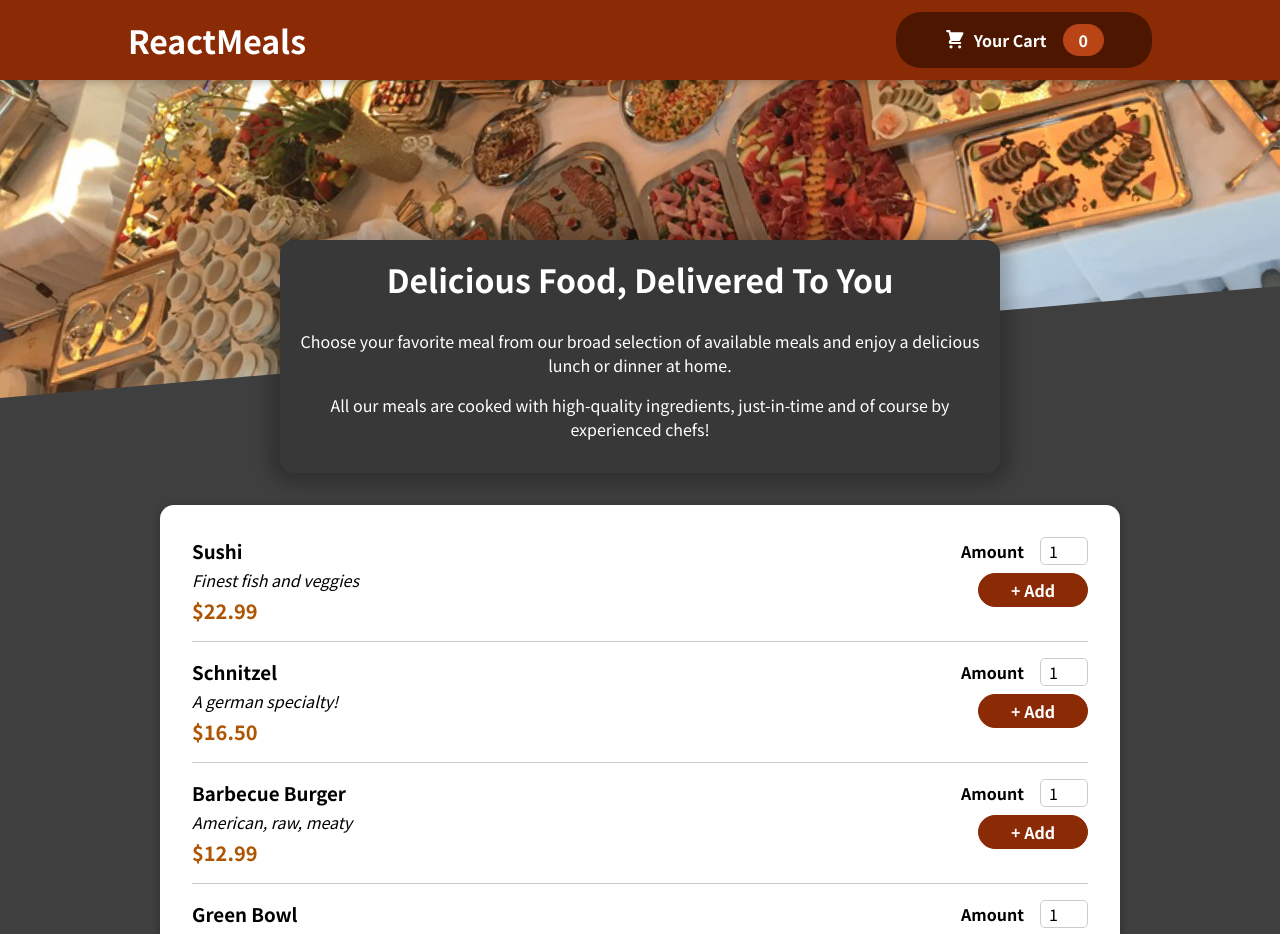
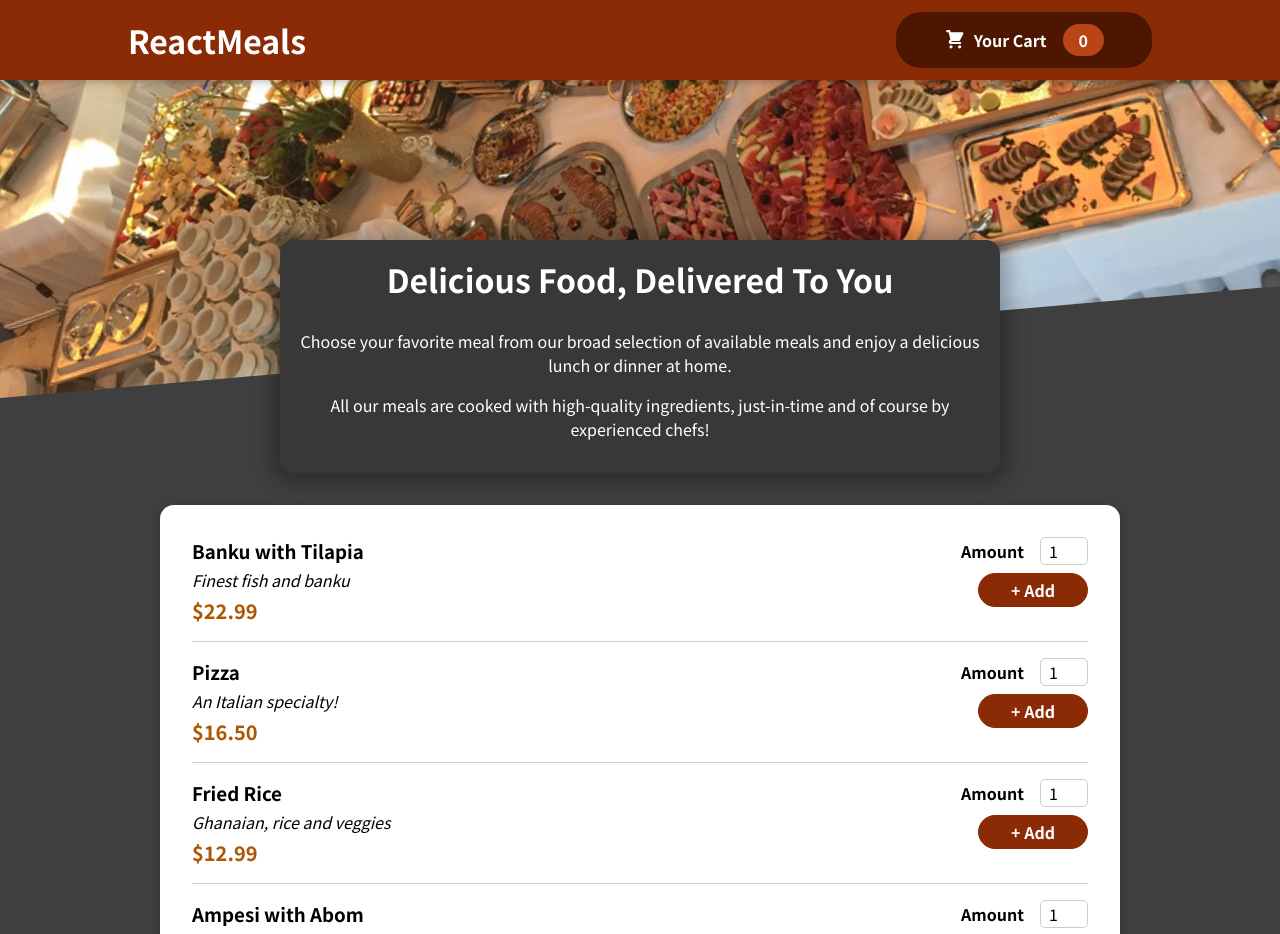
Before and after one commit to Jeremiah-Quaynor/Foodies-Inn, a React (Create React App) app: page / in a window 1280 px wide. Shown: the top 934 px of the page. Built offline with nearby package versions, Linux system fonts and the light colour scheme.

Commit message:
changing menu

```diff
--- a/src/components/Meals/AvailableMeals.js
+++ b/src/components/Meals/AvailableMeals.js
@@ -5,25 +5,25 @@ import classes from './AvailableMeals.module.css';
 const DUMMY_MEALS = [
   {
     id: 'm1',
-    name: 'Sushi',
-    description: 'Finest fish and veggies',
+    name: 'Banku with Tilapia',
+    description: 'Finest fish and banku',
     price: 22.99,
   },
   {
     id: 'm2',
-    name: 'Schnitzel',
-    description: 'A german specialty!',
+    name: 'Pizza',
+    description: 'An Italian specialty!',
     price: 16.5,
   },
   {
     id: 'm3',
-    name: 'Barbecue Burger',
-    description: 'American, raw, meaty',
+    name: 'Fried Rice',
+    description: 'Ghanaian, rice and veggies',
     price: 12.99,
   },
   {
     id: 'm4',
-    name: 'Green Bowl',
+    name: 'Ampesi with Abom',
     description: 'Healthy...and green...',
     price: 18.99,
   },
```
